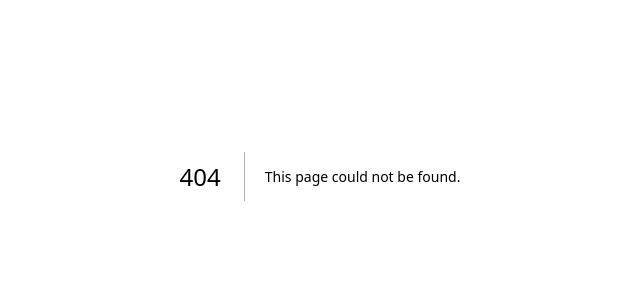
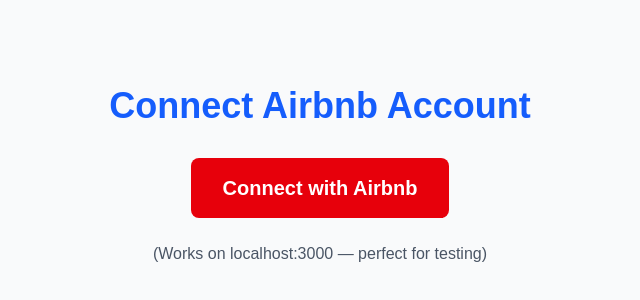
Before and after one commit to MagicMaids/tidyforge, a Next.js app: page /airbnb/connect in a window 1280 px wide. Before the commit this address had no page. Shown: the part 224-524 px from the top of the page, without its empty margins (320-960 px from the left). Built offline with nearby package versions, Linux system fonts and the light colour scheme.

Commit message:
Create page.tsx oauth again

```diff
--- /dev/null
+++ b/src/app/airbnb/connect/page.tsx
@@ -0,0 +1,28 @@
+'use client'
+
+export default function AirbnbConnect() {
+  const handleConnect = () => {
+    const clientId = 'd306zoyjsy2201l1mf5fd5n8x7u8q7'
+    const redirectUri = encodeURIComponent('http://localhost:3000/airbnb/callback')
+    const state = 'magicmaids'
+    const url = `https://www.airbnb.com/oauth/authorize?client_id=${clientId}&redirect_uri=${redirectUri}&response_type=code&scope=manage_listings,read_reservations&state=${state}`
+    window.location.href = url
+  }
+
+  return (
+    <div className="min-h-screen bg-gray-50 flex items-center justify-center">
+      <div className="text-center">
+        <h1 className="text-4xl font-bold text-blue-600 mb-8">Connect Airbnb Account</h1>
+        <button
+          onClick={handleConnect}
+          className="bg-red-600 text-white px-8 py-4 rounded-lg text-xl font-semibold hover:bg-red-700"
+        >
+          Connect with Airbnb
+        </button>
+        <p className="mt-6 text-gray-600">
+          (Works on localhost:3000 — perfect for testing)
+        </p>
+      </div>
+    </div>
+  )
+}
```
